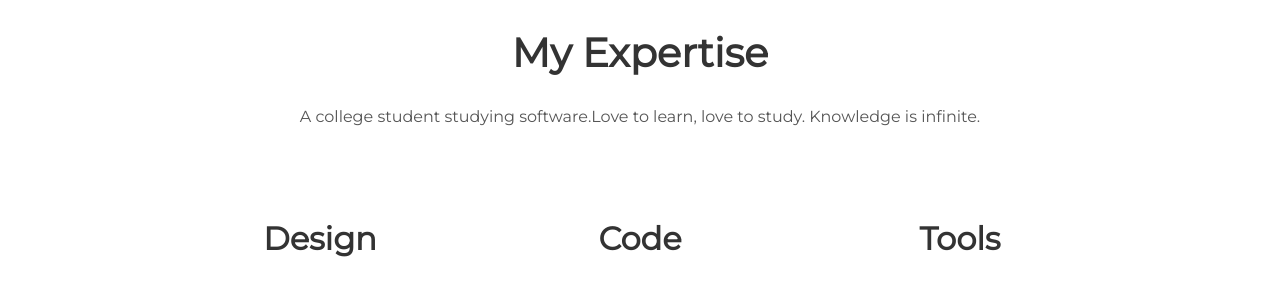
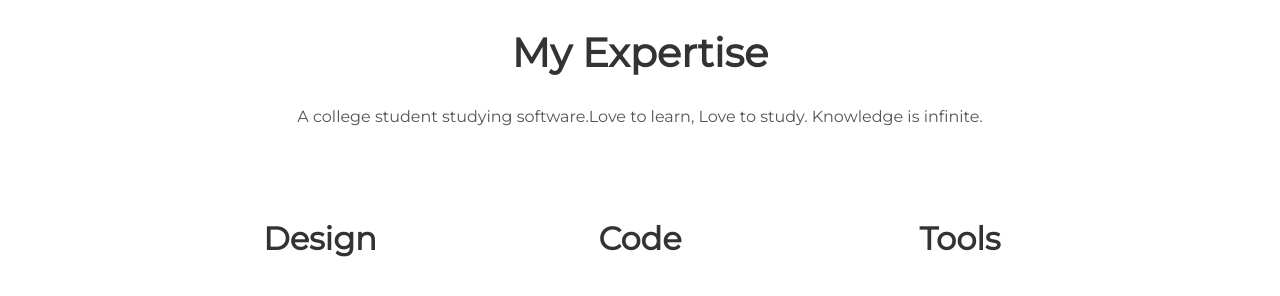
Before and after one commit to Alvin706/Alvin706.github.io, a Jekyll site: the page built from index.html, in a window 1280 px wide and 900 px high, scrolled down 799 px. Shown: the part 153-449 px from the top of the window. Built offline with Jekyll 4.4.1, drawn with Linux system fonts in a browser that asks for light colours.

```diff
--- a/_config.yml
+++ b/_config.yml
@@ -6,7 +6,7 @@ description: A blog about Alvin
 
 # User settings
 username: Alvin
-user_description: A college student studying software.Love to learn, love to study. Knowledge is infinite.
+user_description: A college student studying software.Love to learn, Love to study. Knowledge is infinite.
 user_title: Software Developer
 #email: 1900098962@qq.com
 # twitter_username: lorem_ipsum
```
